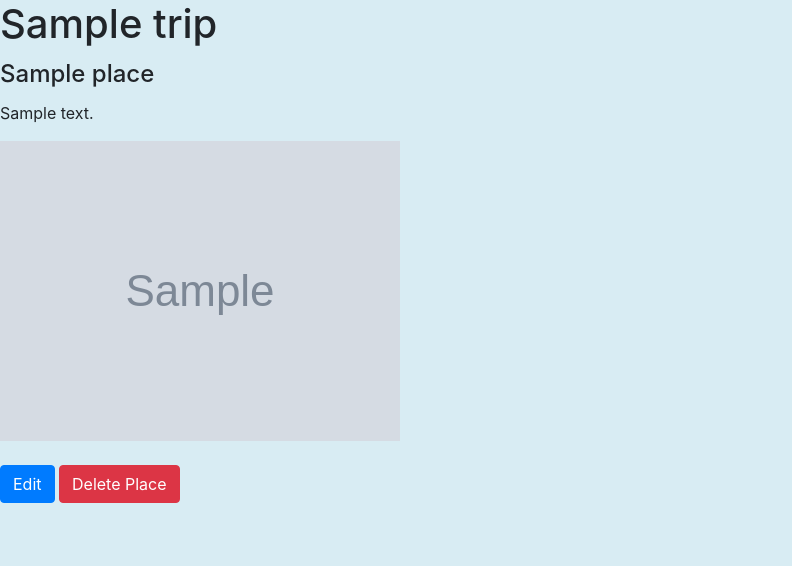
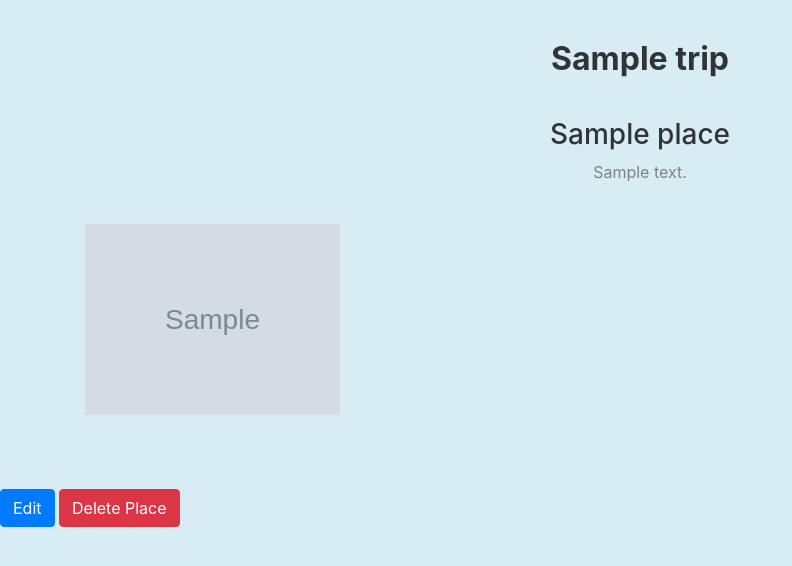
Before and after one commit to Saul1US/travel_book, a Django app: template travelbook/trips/templates/trips/place_details.html in a window 1280 px wide. Shown: the part 56-622 px from the top of the page, without its empty margins (0-792 px from the left). Run offline with Django 3.2, Linux system fonts and the light colour scheme; the template is opened without the code that fills it: most values are stand-ins (such as "Sample title", 1, 10 or a date in 2020); grey boxes marked "Sample" are stand-in pictures; some libraries are stand-ins or nearby versions.

Commit message:
pictures album and some fixing

```diff
--- a/travelbook/trips/static/trips/css/style2.css
+++ b/travelbook/trips/static/trips/css/style2.css
@@ -11,7 +11,6 @@ body {
     position: relative;
     background-size: cover;
     background-position: 50% 50%;
-    background-image: url("https://images.unsplash.com/photo-1441974231531-c6227db76b6e?ixlib=rb-1.2.1&ixid=eyJhcHBfaWQiOjEyMDd9&auto=format&fit=crop&w=1920&q=80");
   }
 
   .overlay {
@@ -20,7 +19,7 @@ body {
     width: 100%;
     top: 0;
     left: 0;
-    background: rgba(0, 0, 0, 0.4);
+    background: rgba(0, 0, 0, 0.2);
     color: white;
     display: flex;
     align-items: center;
--- /dev/null
+++ b/travelbook/trips/static/trips/css/style3.css
@@ -0,0 +1,43 @@
+body { background-color: rgb(216,236,243); }
+
+.photo-gallery {
+    color:#313437;
+    background-color:rgb(216,236,243);
+}
+
+.photo-gallery p {
+color:#7d8285;
+}
+
+.photo-gallery h2 {
+font-weight:bold;
+margin-bottom:40px;
+padding-top:40px;
+color:inherit;
+}
+
+@media (max-width:767px) {
+    .photo-gallery h2 {
+        margin-bottom:25px;
+        padding-top:25px;
+        font-size:24px;
+    }
+}
+
+.photo-gallery .intro {
+font-size:16px;
+max-width:500px;
+margin:0 auto 40px;
+}
+
+.photo-gallery .intro p {
+margin-bottom:0;
+}
+
+.photo-gallery .photos {
+padding-bottom:20px;
+}
+
+.photo-gallery .item {
+padding-bottom:30px;
+}
--- a/travelbook/trips/templates/trips/delete_place.html
+++ b/travelbook/trips/templates/trips/delete_place.html
@@ -15,5 +15,3 @@
         </form>
     </div>
 {% endblock content %}
-
-{% block title %}{% endblock title %}
--- a/travelbook/trips/templates/trips/delete_trip.html
+++ b/travelbook/trips/templates/trips/delete_trip.html
@@ -15,5 +15,3 @@
         </form>
     </div>
 {% endblock content %}
-
-{% block title %}{% endblock title %}
--- a/travelbook/trips/templates/trips/place_details.html
+++ b/travelbook/trips/templates/trips/place_details.html
@@ -1,14 +1,27 @@
 {% extends 'base.html' %}
 {% block content %}
-{% load crispy_forms_tags %}
+{% load static crispy_forms_tags %}
 
-<div>
-    <h1 class="card-title">{{ place.trip.title }}</h1>
-    <h4 class="card-title">{{ place.name }}</h4>
-        <p>{{ place.content | safe }}</p>
-    {% for p in photos %}
-        <img src="{{p.images.url}}">
-    {% endfor %}
+<head>
+    <link rel="stylesheet" href="https://cdnjs.cloudflare.com/ajax/libs/twitter-bootstrap/4.1.3/css/bootstrap.min.css">
+    <link rel="stylesheet" href="{% static 'trips/css/style3.css' %}">
+    <link rel="stylesheet" href="https://cdnjs.cloudflare.com/ajax/libs/lightbox2/2.8.2/css/lightbox.min.css">
+</head>
+<div class="photo-gallery">
+    <div class="container">
+        <div class="intro">
+            <h2 class="text-center">{{ place.trip.title }}</h2>
+            <h3 class="text-center">{{ place.name }}</h3>
+            <p class="text-center">{{ place.content | safe }} </p>
+        </div>
+        <div class="row photos">
+            {% for p in photos %}
+                <div class="col-sm-6 col-md-4 col-lg-3 item">
+                    <a href="{{p.images.url}}" data-lightbox="photos"><img class="img-fluid" src="{{p.images.url}}"></a>
+                </div>
+            {% endfor %}
+        </div>
+    </div>
 </div>
 {% if place.trip.owner == request.user %}
 <div class="FieldWrapper">
@@ -23,4 +36,7 @@
 <a href="{% url 'edit_place' place.id %}" class="btn btn-primary btn-md">Edit</a>
 <a href="{% url 'delete_place' place.id %}" class="btn btn-danger btn-md">Delete Place</a>
 
+<script src="https://cdnjs.cloudflare.com/ajax/libs/jquery/3.2.1/jquery.min.js"></script>
+<script src="https://cdnjs.cloudflare.com/ajax/libs/twitter-bootstrap/4.1.3/js/bootstrap.bundle.min.js"></script>
+<script src="https://cdnjs.cloudflare.com/ajax/libs/lightbox2/2.8.2/js/lightbox.min.js"></script>
 {% endblock content %}
--- a/travelbook/trips/templates/trips/place_list.html
+++ b/travelbook/trips/templates/trips/place_list.html
@@ -6,7 +6,7 @@
   <a href="{% url 'add_place' %}" class="btn btn-primary btn-md">Add Place</a>
 </div>
 <br>
-<div class="row row-cols-1 row-cols-md-3">
+<div class="row row-cols-1 row-cols-md-4">
     {% for p in places %}
     <div class="col mb-4">
       <div class="card">
--- a/travelbook/trips/templates/trips/user_place_list.html
+++ b/travelbook/trips/templates/trips/user_place_list.html
@@ -6,7 +6,7 @@
   <a href="{% url 'add_place' %}" class="btn btn-primary btn-md">Add Place</a>
 </div>
 <br>
-<div class="row row-cols-1 row-cols-md-2">
+<div class="row row-cols-1 row-cols-md-4">
     {% for p in places %}
     <div class="col mb-4">
       <div class="card">
```
Also changed, not shown: travelbook/trips/models.py (+0 -20 lines), travelbook/trips/static/trips/img/hawaii2.jpg (added), travelbook/trips/templates/trips/places.html (deleted).
